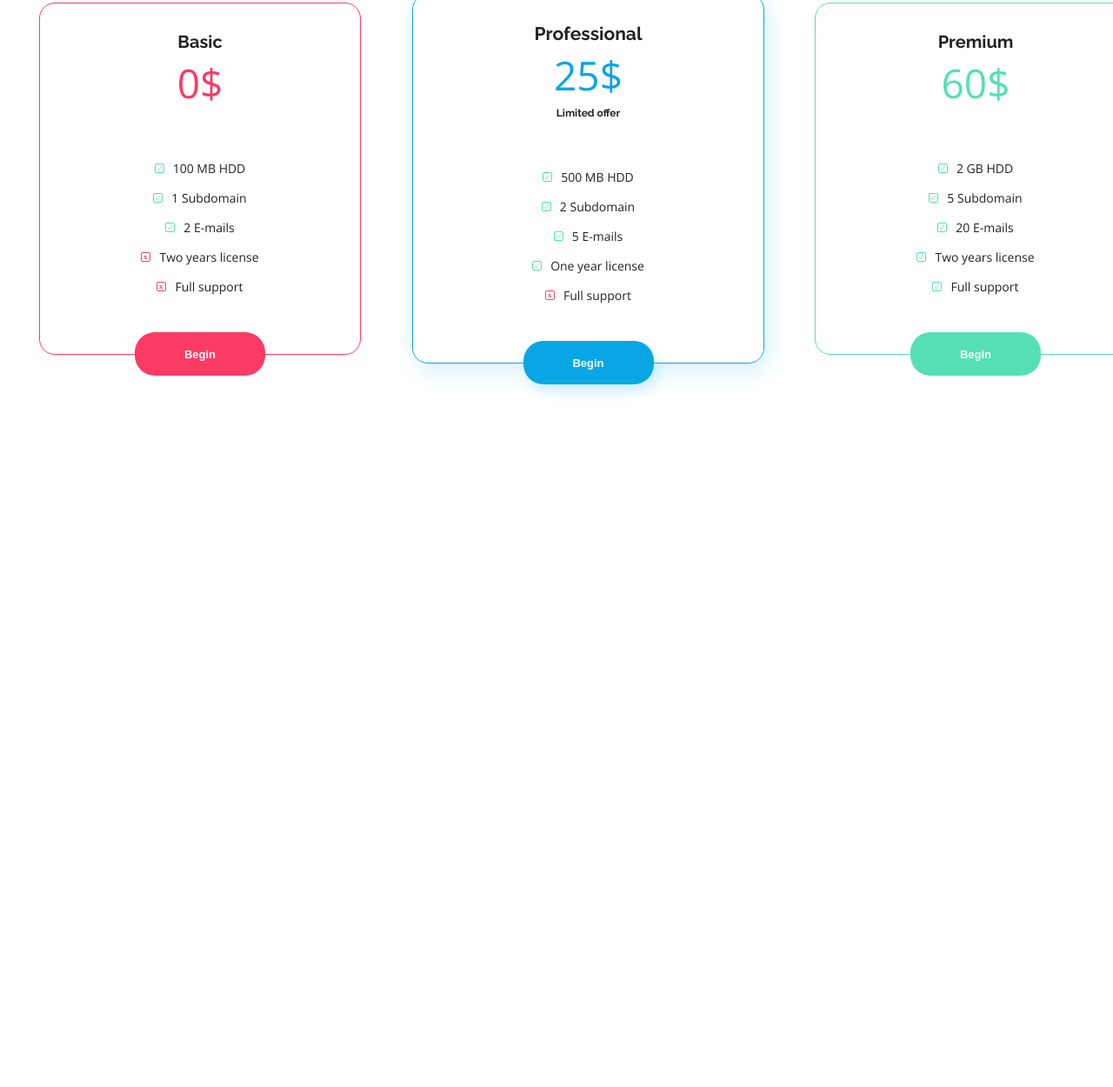
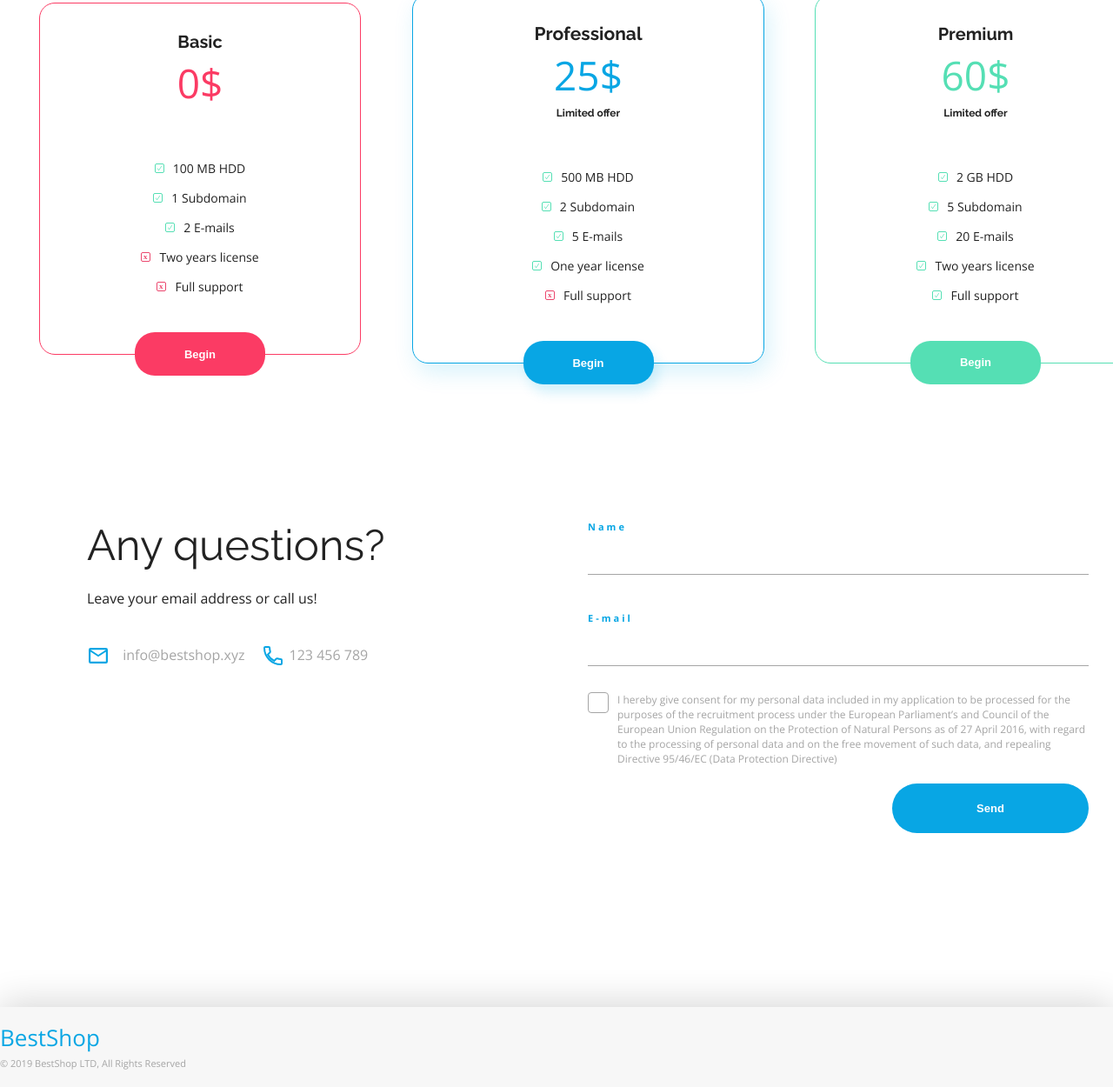
Before and after one commit to banas-pawel/BestShop-Project, a plain HTML site: page index.html in a window 1280 px wide. Shown: the part 2844-4094 px from the top of the page at 87% size. Before the commit the page ends 3362 px from the top, so only its background shows below. Drawn offline with nearby package versions, Linux system fonts and the light colour scheme.

Commit message:
ukonczenie projektu

```diff
--- a/css/styles.css
+++ b/css/styles.css
@@ -487,3 +487,173 @@ a {
 .price_item_not_contain:before {
     background-image: url(../assets/Close.svg);
 }
+
+.contact {
+    display: flex;
+    justify-content: center;
+    padding: 80px 100px 200px;
+}
+
+.contact_header {
+    font-size: 49px;
+    font-family: var(--font-raleway);
+    font-weight: 400;
+    line-height: 57px;
+}
+
+.contact_column {
+    width: 50%;
+}
+
+.contact_content {
+    margin-top: 22px;
+    margin-bottom: 42px;
+    line-height: 22px                                                                                                                                                                                                                                                                                                                                                                                                                                                                                                    ;
+}
+
+.details-item img{
+    margin-right: 10px;
+}
+
+.details-phone {
+    margin-right: 10px;
+    margin-left: 20px;
+}
+
+.contact_details {
+    display: flex;
+    justify-content: flex-start;
+    color: var(--color-grey);
+}
+
+.details-item {
+    text-decoration: none;
+    font-weight: 400;
+    color: var(--color-grey);
+}
+
+.details-phone {
+    text-decoration: none;
+    font-weight: 400;
+    color: var(--color-grey);
+}
+
+.form {
+    display: flex;
+    flex-direction: column;
+}
+
+.form_field {
+    display: flex;
+    flex-direction: column;
+}
+
+.form_field-name {
+    margin-bottom: 42px;
+}
+
+.form_label {
+    font-weight: 700;
+    line-height: 15px;
+    letter-spacing: 3px;
+    color: var(--color-primary);
+    font-size: 11px;
+}
+
+.form_input {
+    border: none;
+    border-bottom: 1px solid var(--color-grey);
+    line-height: 45px;
+}
+
+.form_consent {
+    margin-top: 30px;
+}
+
+.form_checkbox {
+    position: relative;
+    display: block;
+    cursor: pointer;
+    padding-left: 34px;
+    margin-bottom: 20px;
+    font-size: 12px;
+}
+
+.consent_txt {
+    font-family: var(--font-opensans);
+    font-weight: 400;
+    color: var(--color-grey);
+    line-height: 17px;
+}
+
+.form_checkbox-input {
+    position: absolute;
+    cursor: pointer;
+    height: 0;
+    width: 0;
+    opacity: 0;
+}
+
+.checkbox {
+    position: absolute;
+    height: 24px;
+    width: 24px;
+    top: 0;
+    left: 0;
+    background: var(--color-white);
+    border: 1px solid var(--color-grey);
+    border-radius: 4px;
+}
+
+.form_checkbox input:checked ~ .checkbox {
+    background: url(../assets/Checkmark.svg) no-repeat center 50%;
+}
+
+.btn-form {
+    width: 226px;
+    height: 57px;
+    align-self: flex-end;
+    border-radius: 35px;
+    border: none;
+    color: var(--color-white);
+    background: var(--color-primary);
+    padding: 20px 97px;
+    font-size: 13px;
+    line-height: 18px;
+    font-weight: 700;
+}
+
+.footer_logo {
+    display: flex;
+    flex-direction: column;
+}
+
+.container_footer {
+    display: flex;
+    justify-content: space-between;
+    align-items: center;
+}
+
+.footer_logo span {
+    font-size: 11px;
+    line-height: 15px;
+    color: var(--color-grey);
+    margin-top: 6.5px;
+}
+
+.footer {
+    box-shadow: 0 -5px 40px rgba(0, 0, 0, 0.16);
+    background: var(--color-light-grey);
+    padding: 20px 0;
+}
+
+.footer_media a:first-of-type {
+    margin-right: 20px;
+}
+
+.footer_logo .logo {
+    font-size: 26px;
+    line-height: 30px;
+    margin: 0;
+    padding: 0;
+}
--- a/index.html
+++ b/index.html
@@ -16,10 +16,10 @@
         <a href="" class="logo">BestShop</a>
         <nav class="navigation">
             <ul class="nav_btn">
-                <li class="list_header"><a href="" class="nav-links">why us</a></li>
-                <li class="list_header"><a href="" class="nav-links">benefits</a></li>
-                <li class="list_header"><a href="" class="nav-links">prices</a></li>
-                <li class="list_header"><a href="" class="nav-links">contact</a></li>
+                <li class="list_header"><a href="#statistics" class="nav-links">why us</a></li>
+                <li class="list_header"><a href="#benefits" class="nav-links">benefits</a></li>
+                <li class="list_header"><a href="#prices" class="nav-links">prices</a></li>
+                <li class="list_header"><a href="#contact" class="nav-links">contact</a></li>
             </ul>
         </nav>
     </div>
@@ -39,7 +39,7 @@
 
 </section>
 
-<section class="statistics">
+<section class="statistics" id="statistics">
     <div class="statistics_container container">
         <h2 class="statistics_header">
             The most popular sales platform in country
@@ -72,7 +72,7 @@
 
 </section>
 
-<section class="benefits">
+<section class="benefits" id="benefits">
     <div class="benefits_container container">
         <div class="benefits_wrapper benefits_wrapper-laptop">
             <div class="benefits-txt-laptop benefits-txt">
@@ -121,7 +121,7 @@
     </div>
 </section>
 
-<section class="price_list container">
+<section class="price_list container" id="prices">
     <h2 class="price_header">Pricing</h2>
     <div class="price_container">
         <div class="price_box price_box-basic">
@@ -153,7 +153,7 @@
         <div class="price_box price_box-premium">
             <div class="price_type">Premium</div>
             <div class="price_price">60$</div>
-
+            <div class="price_limited">Limited offer</div>
             <ul class="price_details">
                 <li class="price_item">2 GB HDD</li>
                 <li class="price_item">5 Subdomain</li>
@@ -166,12 +166,67 @@
     </div>
 </section>
 
-<section class="contact">
+<section class="contact container" id="contact">
+    <div class="contact_column contact_column-data">
+        <h2 class="contact_header">
+            Any questions?
+        </h2>
+        <p class="contact_content">
+            Leave your email address or call us!
+        </p>
+        <div class="contact_details">
+            <a href="" class="details-item">
+                <img src="assets/Mail%20Icon.svg" alt="">
+                info@bestshop.xyz
+            </a>
+            <a href="" class="details-phone">
+                <img src="assets/Phone%20Icon.svg" alt="">
+                123 456 789
+            </a>
+        </div>
+    </div>
+    <div class="contact_column contact_column-form">
+        <form action="" class="form">
+            <div class="form_field form_field-name">
+                <label for="name" class="form_label">Name</label>
+                <input type="text" class="form_input name" id="name">
+            </div>
+            <div class="form_field form_field-mail">
+                <label for="email" class="form_label">E-mail</label>
+                <input type="text" class="form_input mail" id="email">
+            </div>
 
+            <div class="form_consent">
+                <label class="form_checkbox">
+                    <input type="checkbox" class="form_checkbox-input"/>
+                    <span class="checkbox"></span>
+                    <p class="consent_txt">
+                        I hereby give consent for my personal data included in my
+                        application to be processed for the purposes of the recruitment
+                        process under the European Parliament’s and Council of the
+                        European Union Regulation on the Protection of Natural Persons as
+                        of 27 April 2016, with regard to the processing of personal data
+                        and on the free movement of such data, and repealing Directive
+                        95/46/EC (Data Protection Directive)
+                    </p>
+                </label>
+            </div>
+            <button type="submit" class="btn btn-form">Send</button>
+        </form>
+    </div>
 </section>
 
 <footer class="footer">
-
+    <div class="container_footer container">
+        <div class="footer_logo">
+            <a href="" class="logo">BestShop</a>
+            <span>© 2019 BestShop LTD, All Rights Reserved</span>
+        </div>
+        <div class="footer_media">
+            <a href=""><img src="assets/Twitter.svg" alt=""></a>
+            <a href=""><img src="assets/Facebook.svg" alt=""></a>
+        </div>
+    </div>
 </footer>
 
 </body>
```
